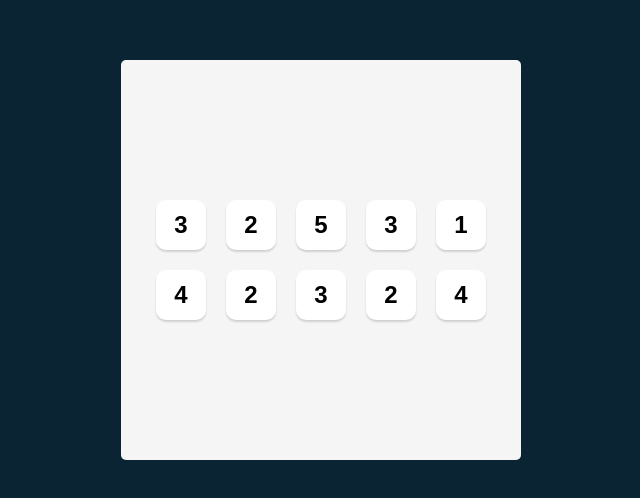
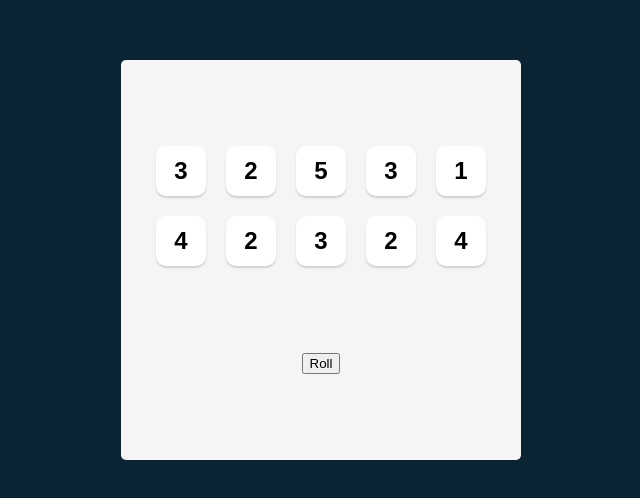
Before and after one commit to limhaowei/Tenzies-Game, a React (Vite) app: page / in a window 1280 px wide. Shown: the part 140-638 px from the top of the page, without its empty margins (319-959 px from the left). Built offline with nearby package versions, Linux system fonts and the light colour scheme.

Commit message:
button that rolls all dice

```diff
--- a/App.jsx
+++ b/App.jsx
@@ -13,6 +13,11 @@
         return arr
     }
 
+    function rollDice(){
+        setDiceValues(generateAllNewDice())
+    }
+
+
     return(
         <main>
             <div className="dice-container">
@@ -20,6 +25,7 @@
                     <Dice key={index} value={value} />
                 ))}
             </div>
+            <button className="roll-dice" onClick={rollDice}>Roll</button>
         </main>
     )
 }
--- a/index.css
+++ b/index.css
@@ -27,8 +27,13 @@
     border-radius: 5px;
     display: flex;
     flex-direction: column;
-    justify-content: center;
+    justify-content: space-evenly;
     align-items: center;
+}
+
+button {
+    font-family: Karla, sans-serif;
+    cursor: pointer;
 }
 
 .dice-container {
@@ -48,5 +53,14 @@
     cursor: pointer;
     font-size: 1.5rem;
     font-weight: bold;
-    font-family: Karla, sans-serif;
 }
+
+button.dice-roll {
+    height: 50px;
+    width: 100px;
+    border: none;
+    border-radius: 6px;
+    background-color: #5035FF;
+    color: white;
+    font-size: 1.2rem;
+}
```
